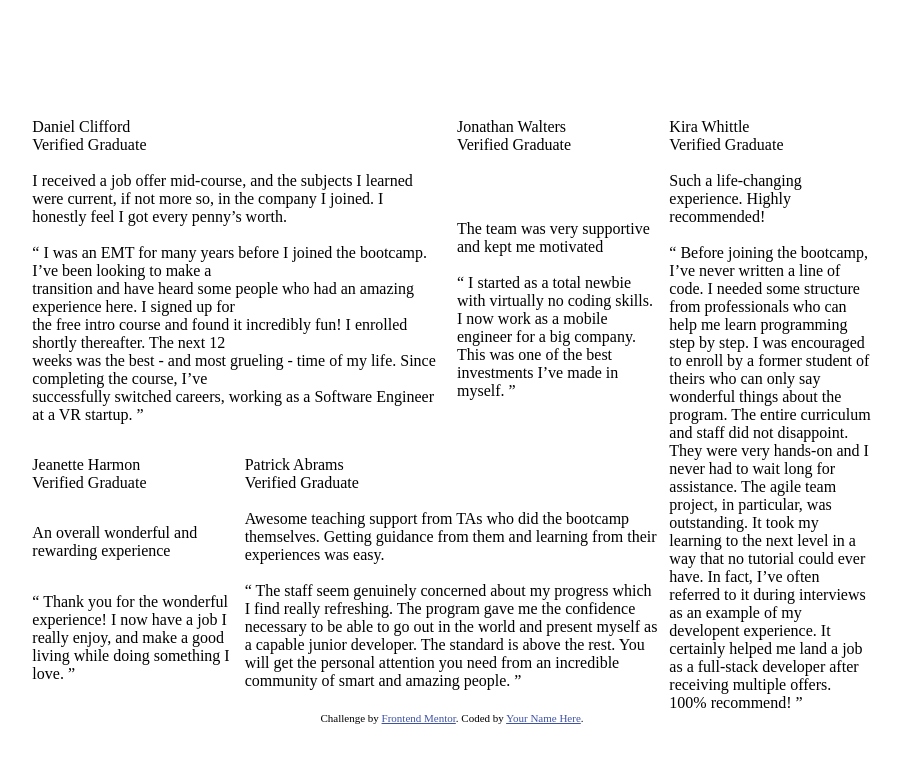
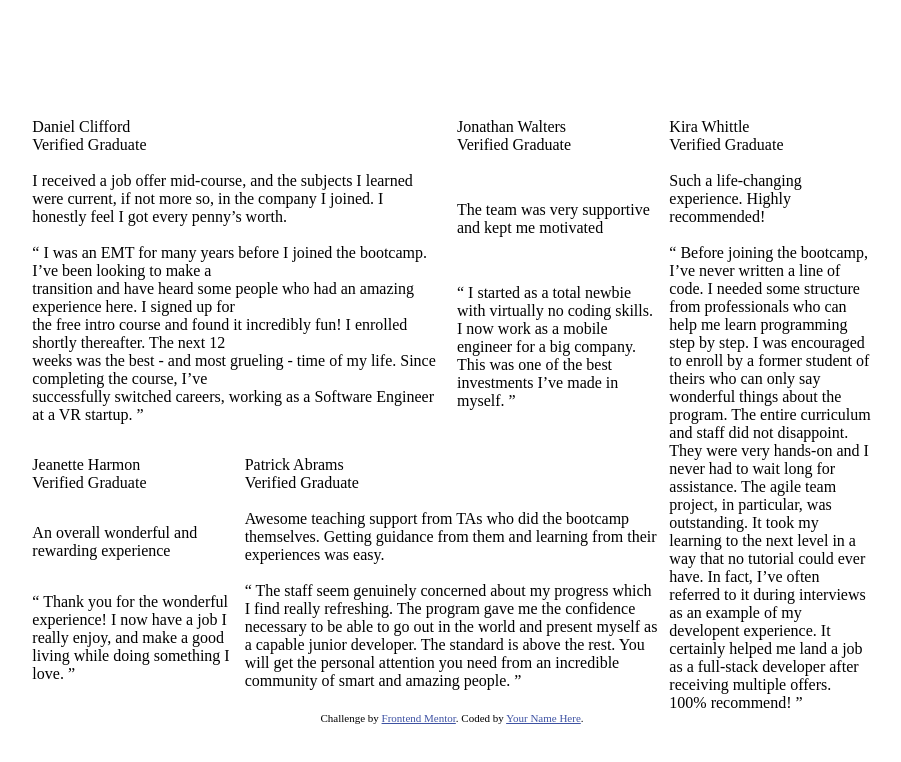
Before and after one commit to ScriptMang/testimonials-grid-section-challenge, a plain HTML site: page index.html in a window 1280 px wide. Shown: the whole page, without its empty margins (188-1089 px from the left). Drawn offline with Linux system fonts and the light colour scheme.

Commit message:
Add missing ending div tag for student2

```diff
--- a/index.html
+++ b/index.html
@@ -47,7 +47,7 @@
          <br>
         <div id="student-2-results">
           The team was very supportive and kept me motivated
-        <div>
+        </div>
          <br>
         <div id="student-2-story">
           “ I started as a total newbie with virtually no coding skills.
```
